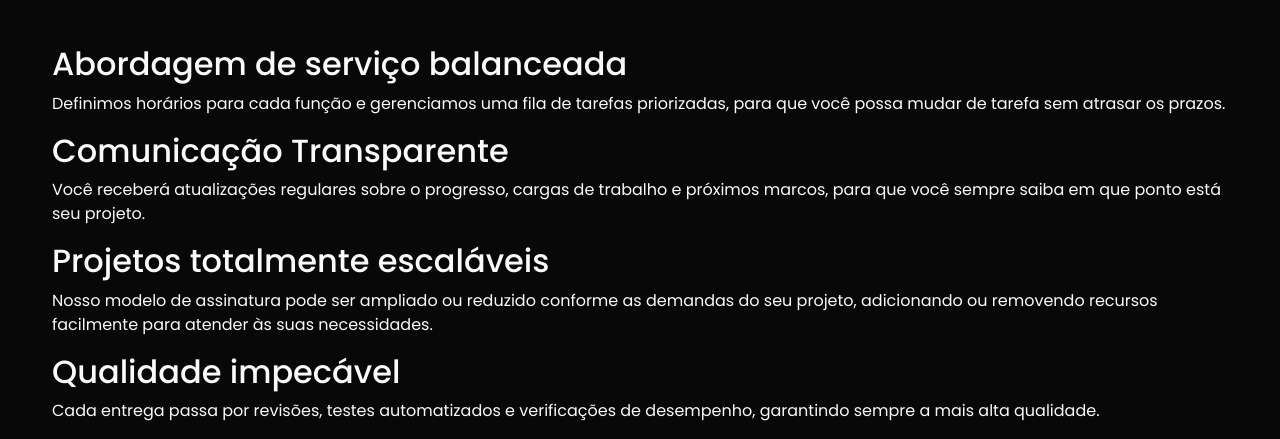
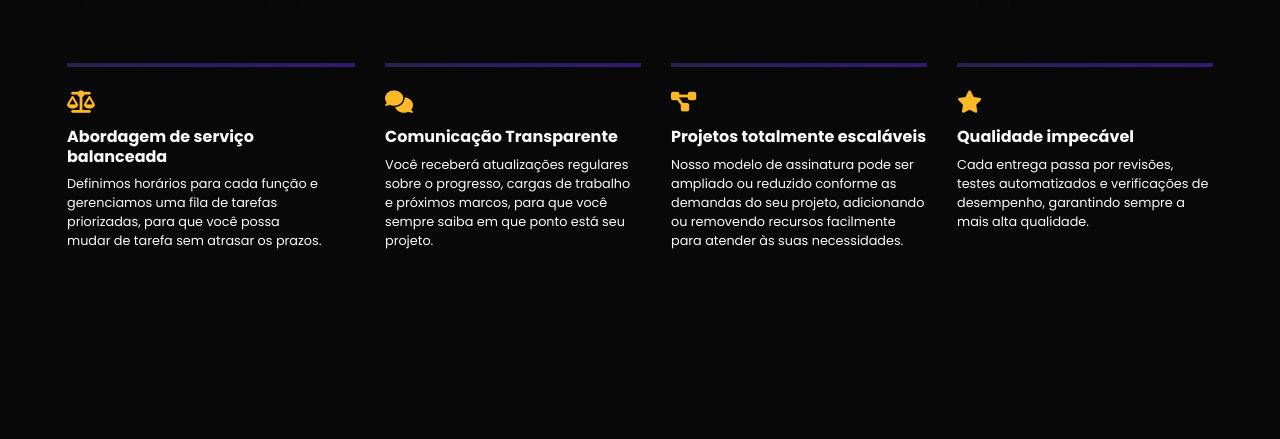
Before and after one commit to RikeGIT/sol-e-lua-agencia, a plain HTML site: page index.html in a window 1280 px wide. Shown: the part 1177-1616 px from the top of the page. After the commit the page ends 1523 px from the top, so only its background shows below. Drawn offline with nearby package versions, Linux system fonts and the light colour scheme; files whose address does not match are found by name.

Commit message:
finalizando os cards de informação

```diff
--- a/index.html
+++ b/index.html
@@ -1,5 +1,6 @@
 <!DOCTYPE html>
 <html lang="pt-br">
+
 <head>
     <meta charset="UTF-8">
     <meta name="viewport" content="width=device-width, initial-scale=1.0">
@@ -11,8 +12,10 @@
     <link rel="preconnect" href="https://fonts.gstatic.com" crossorigin>
     <link href="https://fonts.googleapis.com/css2?family=Poppins:wght@400;500;700&display=swap" rel="stylesheet">
     <link rel="stylesheet" href="https://cdnjs.cloudflare.com/ajax/libs/font-awesome/6.4.2/css/all.min.css">
+    <link rel="stylesheet" href="https://cdn.jsdelivr.net/npm/bootstrap-icons@1.11.3/font/bootstrap-icons.css">
     <title>Sol e lua Agência</title>
 </head>
+
 <body>
     <div class="container">
         <header class="cabecario">
@@ -39,7 +42,8 @@
                 <h1>Planeje.&nbsp;Projete.<br>Construa.&nbsp;Mantenha.</h1>
                 <div class="descricao">
                     <p>
-                        Soluções web sob medida para destacar sua empresa no ambiente digital. Transforme ideias em resultados com design moderno, performance e tecnologia de ponta.
+                        Soluções web sob medida para destacar sua empresa no ambiente digital. Transforme ideias em
+                        resultados com design moderno, performance e tecnologia de ponta.
                     </p>
                     <a href="#" class="botao">Veja nossos serviços</a>
                 </div>
@@ -59,28 +63,35 @@
                         <img src="/imagens/logos/vivare logo.png" alt="Logo da Vivare">
                     </div>
                 </div>
-            </section class="cards-info">
+            </section>
+
+            <section class="cards-info">
                 <div class="cards">
-                    <i class="bi bi-menu-button-wide-fill"></i>
-                    <h2>Abordagem de serviço balanceada</h2>
-                    <p>Definimos horários para cada função e gerenciamos uma fila de tarefas priorizadas, para que você possa mudar de tarefa sem atrasar os prazos.</p>
+                    <i class="fas fa-balance-scale"></i>
+                    <h4>Abordagem de serviço balanceada</h4>
+                    <p>Definimos horários para cada função e gerenciamos uma fila de tarefas priorizadas, para que você
+                        possa mudar de tarefa sem atrasar os prazos.</p>
                 </div>
                 <div class="cards">
-                    <i></i>
-                    <h2>Comunicação Transparente</h2>
-                    <p>Você receberá atualizações regulares sobre o progresso, cargas de trabalho e próximos marcos, para que você sempre saiba em que ponto está seu projeto.</p>
+                    <i class="fas fa-comments"></i>
+                    <h4>Comunicação Transparente</h4>
+                    <p>Você receberá atualizações regulares sobre o progresso, cargas de trabalho e próximos marcos,
+                        para
+                        que você sempre saiba em que ponto está seu projeto.</p>
                 </div>
                 <div class="cards">
-                    <i></i>
-                    <h2>Projetos totalmente escaláveis</h2>
-                    <p>Nosso modelo de assinatura pode ser ampliado ou reduzido conforme as demandas do seu projeto, adicionando ou removendo recursos facilmente para atender às suas necessidades.</p>
+                    <i class="fas fa-project-diagram"></i>
+                    <h4>Projetos totalmente escaláveis</h4>
+                    <p>Nosso modelo de assinatura pode ser ampliado ou reduzido conforme as demandas do seu projeto,
+                        adicionando ou removendo recursos facilmente para atender às suas necessidades.</p>
                 </div>
-                <div class="cards">
-                    <i></i>
-                    <h2>Qualidade impecável</h2>
-                    <p>Cada entrega passa por revisões, testes automatizados e verificações de desempenho, garantindo sempre a mais alta qualidade.</p>
+                <div class="cards estrela">
+                    <i class="fas fa-star"></i>
+                    <h4>Qualidade impecável</h4>
+                    <p>Cada entrega passa por revisões, testes automatizados e verificações de desempenho, garantindo
+                        sempre
+                        a mais alta qualidade.</p>
                 </div>
-            <section>
             </section>
         </main>
     </div>
@@ -90,4 +101,5 @@
         document.querySelector('.logos').appendChild(copy);
     </script>
 </body>
+
 </html>
--- a/style.css
+++ b/style.css
@@ -18,6 +18,10 @@ body {
     min-height: 100vh;
 }
 
+a {
+    color: #FAFAFA;
+    text-decoration: none;
+}
 
 /* Cabeçario */
 
@@ -45,7 +49,7 @@ body {
     list-style: none;
 }
 
-.menu ul li{
+.menu ul li a{
     text-decoration: none;
     font-size: 1em;
     position: relative;
@@ -101,12 +105,13 @@ body {
     display: inline-block;
     align-self: flex-start;
     background: linear-gradient(90deg, rgba(253,185,39,0.15) 0%, rgba(8,8,8,0.0) 100%);
-    padding: 0.5em 1.2em;
+    padding: 0.2em 1em;
     border-radius: 1em;
     color: #FDB927;
 }
 
 .aprovado p {
+    margin-top: 1em;
     font-size: 0.8em;
     background: none;
     color: inherit;
@@ -239,3 +244,70 @@ body {
     max-height: 36px;
     margin: 0 2rem;
 }
+
+/* Cards de informação */
+.cards-info {
+    display: flex;
+    margin-top: 3em;
+    margin-bottom: 6em;
+}
+
+.cards {
+    display: flex;
+    flex-direction: column;
+    justify-content: start;
+    margin: 0 auto;
+}
+
+.cards i {
+    font-size: 1.4em;
+    color: #FDB927;
+    margin-top: 0.4em;
+    margin-bottom: 0.6em;
+}
+
+.estrela i {
+    margin-top: 0.4em;
+}
+
+.cards h4 {
+    font-weight: 600;
+    font-size: 1em;
+    max-width: 18em;
+}
+
+.cards hr, p {
+    margin: 0;
+    color: #FAFAFA;
+}
+
+.cards p {
+    max-width: 20em;
+    font-size: 0.8em;
+}
+
+.cards::before {
+    content: "";
+    position: relative;
+    top: 0;
+    left: 0;
+    width: 100%;
+    height: 0.2em;
+    background: linear-gradient(90deg, #6d4dcc57 0%, #4222a1af 50%, rgba(109, 43, 109, 0.651) 100%);
+    background-size: 200% 200%;
+    animation: gradientShift 5s ease-in-out infinite;
+    margin-bottom: 1em;
+    z-index: -1;
+}
+
+@keyframes gradientShift {
+    0% {
+        background-position: 0% 50%;
+    }
+    50% {
+        background-position: 100% 50%;
+    }
+    100% {
+        background-position: 0% 50%;
+    }
+}
```
